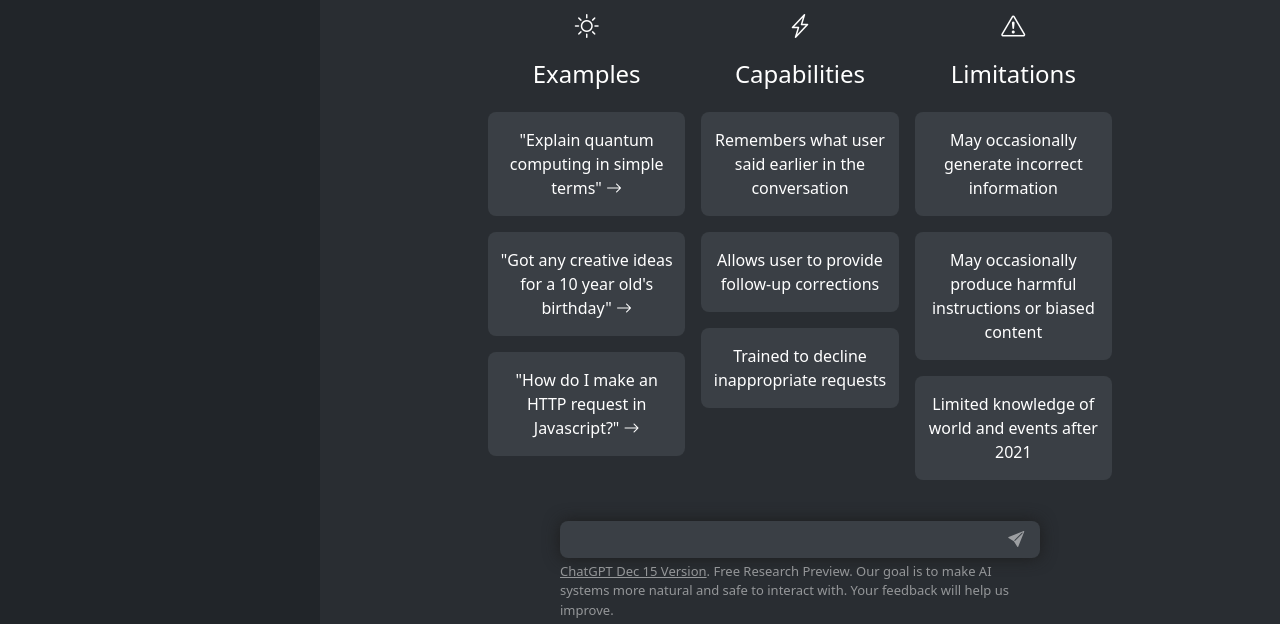
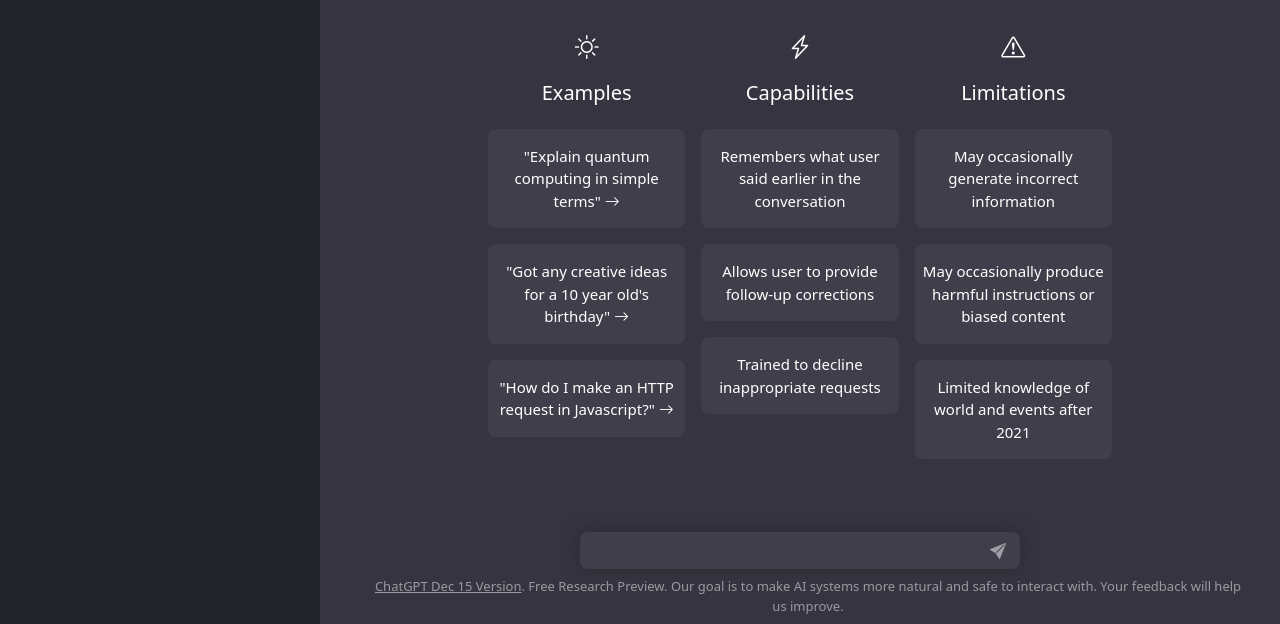
Before and after one commit to haroun-ab/Brief_03-ChatGPT, a plain HTML site: page index.html in a window 1280 px wide. Shown: the part 176-800 px from the top of the page. Drawn offline with nearby package versions, Linux system fonts and the light colour scheme.

Commit message:
some little corrections

```diff
--- a/index.html
+++ b/index.html
@@ -11,53 +11,54 @@
 </head>
     <!-- <div class="text-light bg-white bg-opacity-50">-</div>
     <div class="text-light bg-white bg-opacity-25">-</div> -->
-    <body class="d-flex bg-dark vh-100 text-white" style="min-width: 390px;">
+    <body class="d-flex bg-primary vh-100 text-white" style="min-width: 390px;">
+
         <!-- MENU -->
         <nav class="d-none d-md-block col-md-4 col-xl-3 col-xxl-2 min-vh-100 bg-dark">
             MENU
         </nav>
 
         <!-- HOME -->
-        <main class="position-relative col-12 col-md-8 col-xl-9 col-xxl-10 bg-secondary bg-opacity-10 d-flex flex-column justify-content-center">
-            <section id="accueil" class="col-11 col-lg-10 col-xl-8 col-xxl-6 mx-auto mb-5">
-                <h1 class="text-start text-sm-center m-5 fw-bold">ChatGPT</h1>
-                <div class="d-flex justify-content-evenly text-center">
-                    <div class="d-flex flex-column col-4 mb-5 ">
+        <main class="position-relative col-12 col-md-8 col-xl-9 col-xxl-10 d-flex flex-column justify-content-center">
+            <section id="home" class="col-11 col-lg-10 col-xl-8 col-xxl-6 mx-auto mb-5">
+                <h1 class="text-start text-md-center m-5 fw-bold">ChatGPT</h1>
+                <div class="d-flex justify-content-evenly text-center fs-7">
+                    <div class="d-flex flex-column col-4 mb-5">
                         <i class="bi bi-sun fs-4"></i>
-                        <h2 class="fs-4 my-3">Examples</h2>
-                        <div class="d-inline bg-secondary bg-opacity-25 m-2 rounded-3 px-sm-2 py-3">
+                        <h2 class="fs-5 my-3">Examples</h2>
+                        <div class="d-inline bg-secondary-subtle m-1 m-md-2 rounded-3 px-1 px-sm-2 py-3">
                             "Explain quantum computing in simple terms" <i class="bi bi-arrow-right"></i>
                         </div>
-                        <div class="d-inline bg-secondary bg-opacity-25 m-2 rounded-3 px-sm-2 py-3">
+                        <div class="d-inline bg-secondary-subtle m-1 m-md-2 rounded-3 px-1 px-sm-2 py-3">
                             "Got any creative ideas for a 10 year old's birthday" <i class="bi bi-arrow-right"></i>
                         </div>
-                        <div class="d-inline bg-secondary bg-opacity-25 m-2 rounded-3 px-sm-2 py-3">
+                        <div class="d-inline bg-secondary-subtle m-1 m-md-2 rounded-3 px-1 px-sm-2 py-3">
                             "How do I make an HTTP request in Javascript?" <i class="bi bi-arrow-right"></i>
                         </div>
                     </div>
                     <div class="d-flex flex-column col-4 mb-5">
                         <i class="bi bi-lightning-charge fs-4"></i>
-                        <h2 class="fs-4  my-3">Capabilities</h2>
-                        <div class="d-inline bg-secondary bg-opacity-25 m-2 rounded-3 px-sm-2 py-3">
+                        <h2 class="fs-5 my-3">Capabilities</h2>
+                        <div class="d-inline bg-secondary-subtle m-1 m-md-2 rounded-3 px-1 px-sm-2 py-3">
                             Remembers what user said earlier in the conversation
                         </div>
-                        <div class="d-inline bg-secondary bg-opacity-25 m-2 rounded-3 px-sm-2 py-3">
+                        <div class="d-inline bg-secondary-subtle m-1 m-md-2 rounded-3 px-1 px-sm-2 py-3">
                             Allows user to provide follow-up corrections
                         </div>
-                        <div class="d-inline bg-secondary bg-opacity-25 m-2 rounded-3 px-sm-2  py-3">
+                        <div class="d-inline bg-secondary-subtle m-1 m-md-2 rounded-3 px-1 px-sm-2  py-3">
                             Trained to decline inappropriate requests
                         </div>
                     </div>
                     <div class="d-flex flex-column col-4 mb-5">
                         <i class="bi bi-exclamation-triangle fs-4"></i>
-                        <h2 class="fs-4 my-3">Limitations</h2>
-                        <div class="d-inline bg-secondary bg-opacity-25 m-2 rounded-3 px-sm-2 py-3">
+                        <h2 class="fs-5 my-3">Limitations</h2>
+                        <div class="d-inline bg-secondary-subtle m-1 m-md-2 rounded-3 px-1 px-sm-2 py-3">
                             May occasionally generate incorrect information
                         </div>
-                        <div class="d-inline bg-secondary bg-opacity-25 m-2 rounded-3 px-sm-2 py-3">
+                        <div class="d-inline bg-secondary-subtle m-1 m-md-2 rounded-3 px-1 px-sm-2 py-3">
                             May occasionally produce harmful instructions or biased content
                         </div>
-                        <div class="d-inline bg-secondary bg-opacity-25 m-2 rounded-3 px-sm-2 py-3">
+                        <div class="d-inline bg-secondary-subtle m-1 m-md-2 rounded-3 px-1 px-sm-2 py-3">
                             Limited knowledge of world and events after 2021
                         </div>
                     </div>
@@ -65,14 +66,14 @@
             </section>
 
             <!-- INPUT -->
-            <section class="position-absolute bottom-0 start-50 translate-middle-x d-flex flex-column col-11 col-lg-9 col-xl-6 mx-auto mt-5">
-                <div class="d-flex align-self-center justify-content-between col-12 border-0 rounded-3 bg-secondary bg-opacity-25 shadow bs-1 p-1">
-                    <input class="col-11 border-0 h-100 text-light bg-dark bg-opacity-y bg-transparent fs-5 border-0">
+            <section class="position-absolute bottom-0 start-50 translate-middle-x d-flex flex-column col-11 mx-auto">
+                <div class="d-flex align-self-center justify-content-between col-12 col-lg-9 col-xl-6 border-0 rounded-3 bg-secondary-subtle shadow bs-1 p-1">
+                    <input class="col-11 border-0 h-100 text-light bg-dark bg-transparent fs-5 border-0">
                     <div class="col-1 d-flex justify-content-center align-items-center">
                         <i class="bi bi-send-fill text-white-50"></i>
                     </div>
                 </div>
-                <p class="col-12 text-white-50 my-1" style="font-size:13px"><span class="text-decoration-underline">ChatGPT Dec 15 Version</span>. Free Research Preview. Our goal is to make AI systems more natural and safe to interact with. Your feedback will help us improve.</p>
+                <p class="col-12 text-white-50 m-1 m-lg-2 text-center" style="font-size:13px"><span class="text-decoration-underline">ChatGPT Dec 15 Version</span>. Free Research Preview. Our goal is to make AI systems more natural and safe to interact with. Your feedback will help us improve.</p>
             </section>
         </main>
     </body>
--- a/style.css
+++ b/style.css
@@ -1,3 +1,28 @@
+
+/*-------- Couleurs --------- */
+
+/* background (main page) */
+.bg-primary{
+    background: #353440 !important;
+}
+
+/* secondary background (main page) */
+.bg-secondary-subtle{
+    background : #3F3E4A !important;
+}
+
+/* buttons and text background (modals)*/
+.bg-dark-subtle{
+    background : #2A2C2E !important;
+}
+
+/*Ombres*/
 .shadow{
-    box-shadow: 0 0 1rem rgb(29, 29, 29) !important;
+    box-shadow: 0 0 1rem #2b2b30 !important;
 }
+
+/*---------Police---------*/
+
+.fs-7{
+    font-size: 15px;
+}
```
